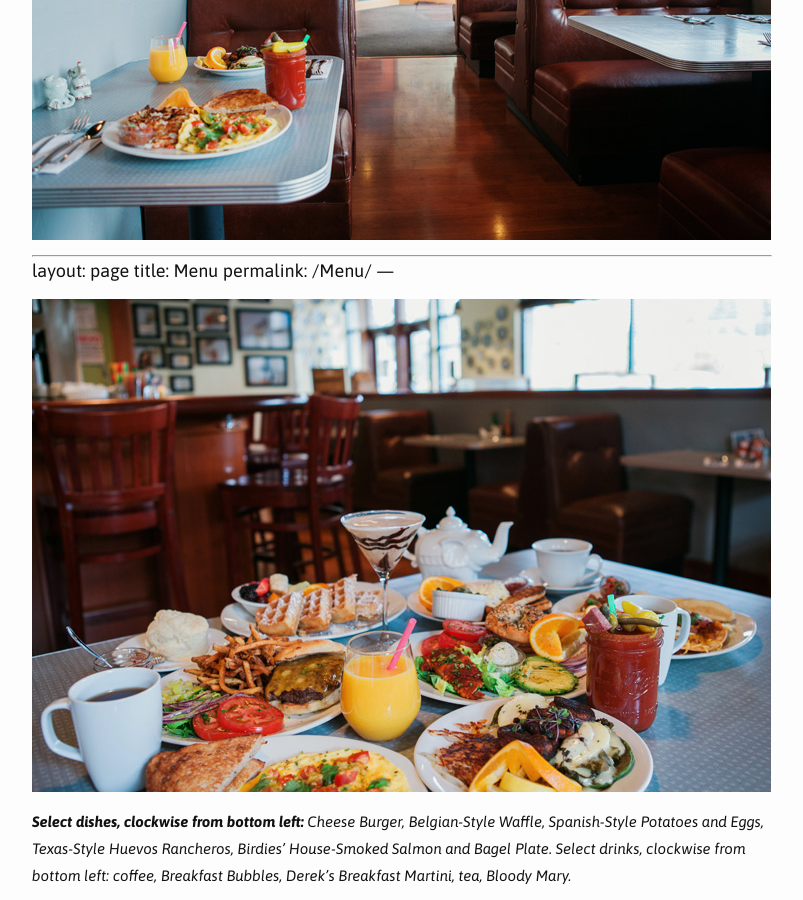
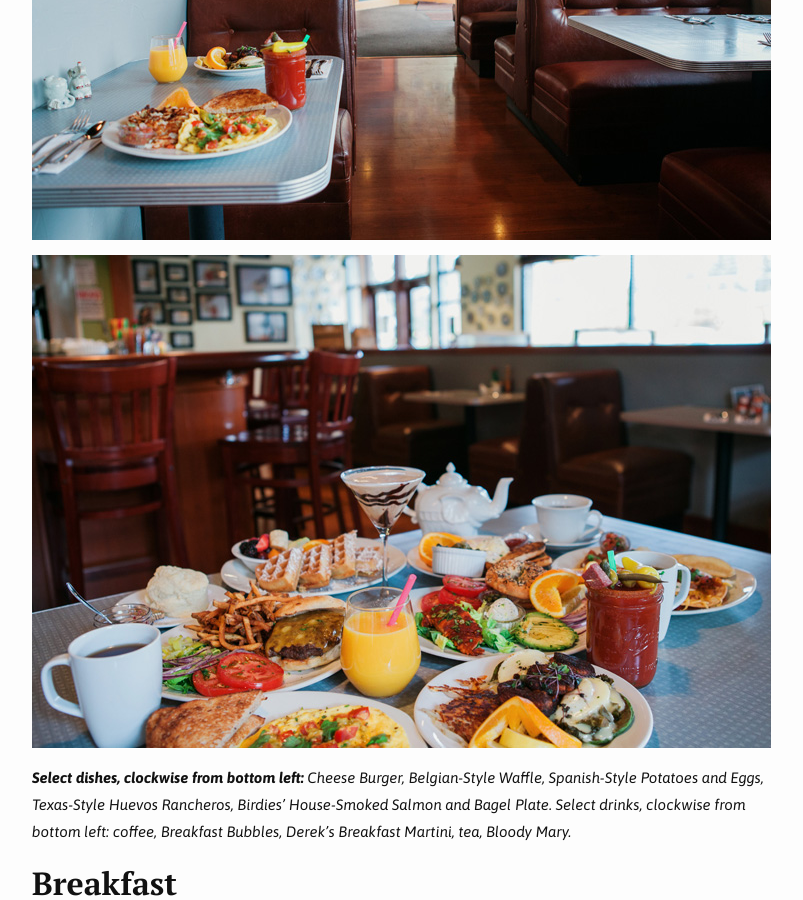
Before and after one commit to birdiescafe/birdiescafe.github.io, a Jekyll site: the page built from index.md, in a window 1280 px wide and 900 px high, scrolled down 1000 px. Shown: the whole window, without its empty margins (238-1041 px from the left). Built offline with Jekyll 4.4.1, drawn with Linux system fonts in a browser that asks for light colours; our own code applies the rules of GitHub Pages for plain Markdown files.

Commit message:
Update index.md

```diff
--- a/index.md
+++ b/index.md
@@ -18,12 +18,6 @@ j=d.createElement(s),dl=l!='dataLayer'?'&l='+l:'';j.async=true;j.src=
 Birdies Cafe is an Americana-themed restaurant in Bend, Oregon, serving breakfast and lunch 7 days a week.
 
 ![Your Birdies table is waiting](img/newpix/JPEG/05-31-17_BirdiesCafe-0023.jpg)
-
----
-layout: page
-title: Menu
-permalink: /Menu/
----
 
 ![Breakfast spread](/img/newpix/JPEG/05-31-17_BirdiesCafe-0060.jpg)
 
```
